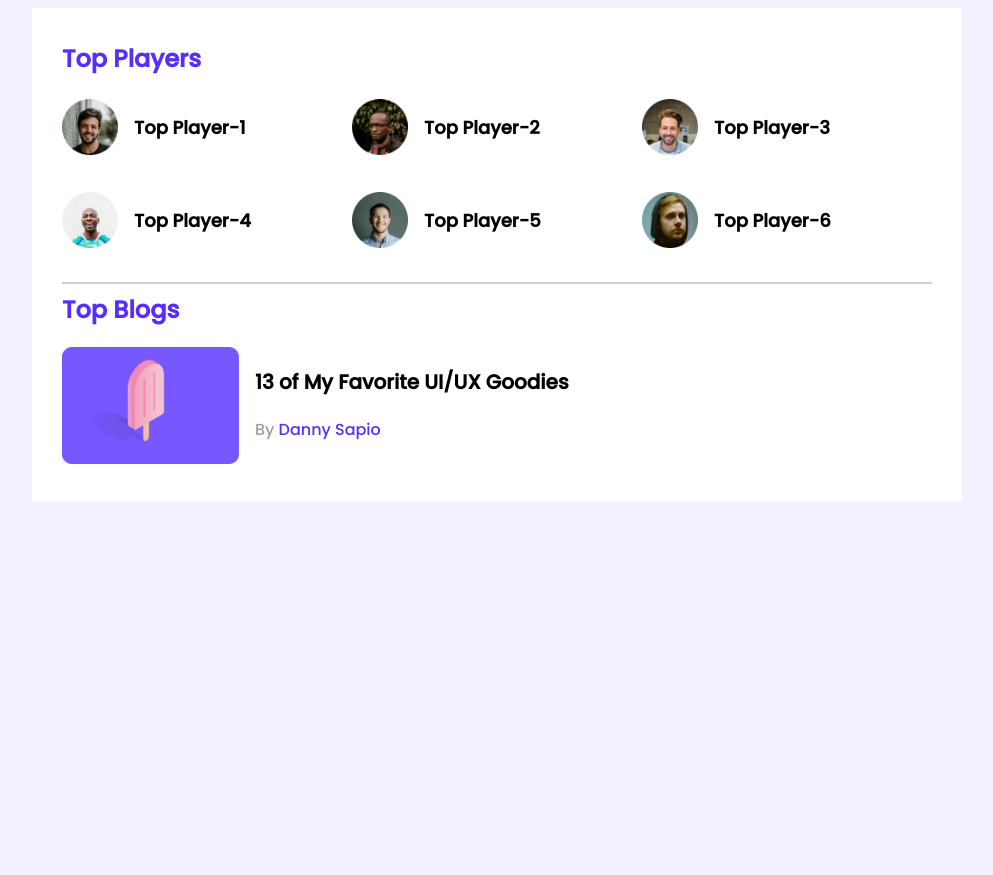
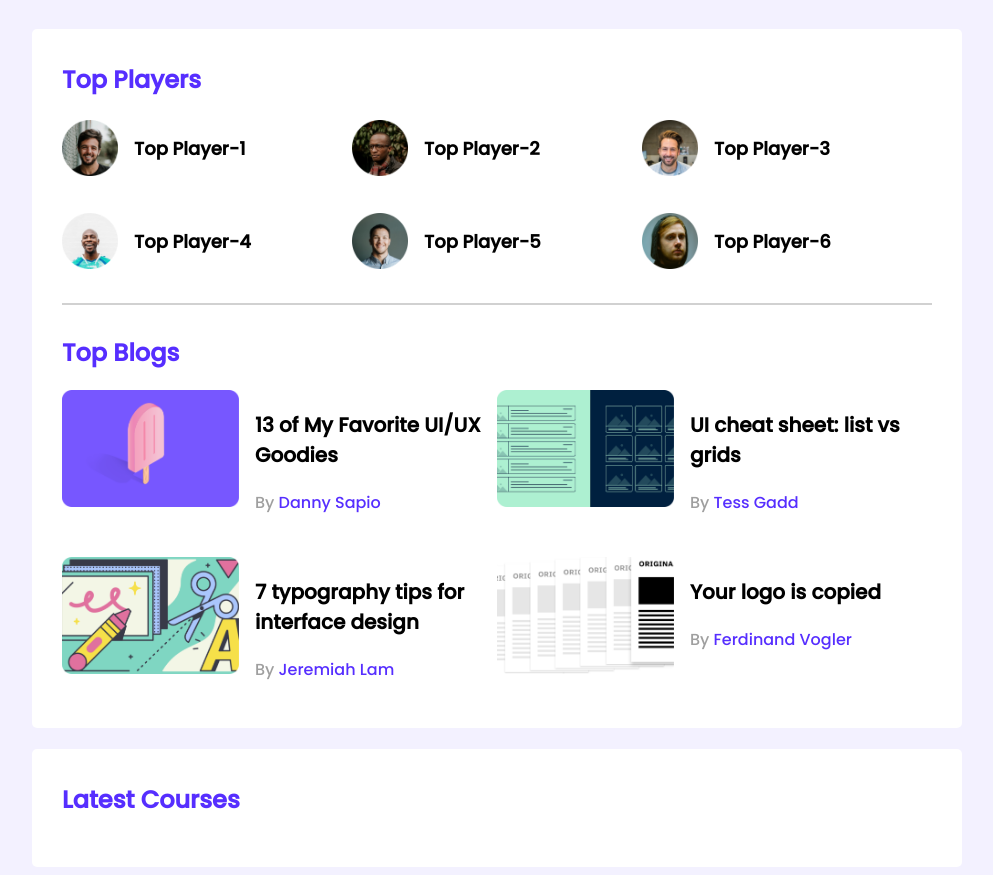
Before and after one commit to tanzirrayihan/leader-board-css3, a plain HTML site: page index.html in a window 1280 px wide. Shown: the whole page, without its empty margins (143-1136 px from the left). Before the commit the page ends 800 px from the top, so only its background shows below. Drawn offline with Linux system fonts and the light colour scheme.

Commit message:
done tonight

```diff
--- a/index.html
+++ b/index.html
@@ -62,8 +62,43 @@
                                 <p class="blog-author">By <a href="">Danny Sapio</a></p>
                         </div>
                     </article>
+                    <article class="blog">
+                        <div class="thumbnail">
+                            <img src="images/blogs/blog-2.png" alt="">
+                        </div>
+                        <div class="blog-info">
+                            <h3 class="blog-title">UI cheat sheet:
+                                list vs grids</h3>
+                                <p class="blog-author">By <a href="">Tess Gadd</a></p>
+                        </div>
+                    </article>
+                    <article class="blog">
+                        <div class="thumbnail">
+                            <img src="images/blogs/blog-3.png" alt="">
+                        </div>
+                        <div class="blog-info">
+                            <h3 class="blog-title">7 typography tips
+                                for interface design</h3>
+                                <p class="blog-author">By <a href="">Jeremiah Lam</a></p>
+                        </div>
+                    </article>
+                    <article class="blog">
+                        <div class="thumbnail">
+                            <img src="images/blogs/blog-4.png" alt="">
+                        </div>
+                        <div class="blog-info">
+                            <h3 class="blog-title">Your logo is
+                                copied</h3>
+                                <p class="blog-author">By <a href=""> Ferdinand Vogler</a>
+                                </p>
+                        </div>
+                    </article>
                 </div>
             </div>
+        </section>
+        <!-- Latest Courses -->
+        <section class="container">
+            <h2 class="section-title">Latest Courses</h2>
         </section>
     </main>
 </body>
--- a/styles/style.css
+++ b/styles/style.css
@@ -7,16 +7,20 @@ body{
 }
 main{
     display: flex;
-    justify-content: center;
+    align-items: center;
+    flex-direction: column;
 }
 .container{
     width: 870px;
     background-color: #FFFFFF;
     padding: 30px;
+    border-radius: 5px;
+    margin-top: 21px;
 }
 hr{
     border: 1px solid #D1D1D1;
     margin-top: 30px;
+    margin-bottom: 30px;
 }
 
 /* top players style */
@@ -47,6 +51,11 @@ hr{
 
 /* top blogs styles */
 
+.blogs{
+    display: grid;
+    grid-template-columns: repeat(2, 1fr);
+    grid-row-gap: 26px;
+}
 .blog{
     display: flex;
 }
```
